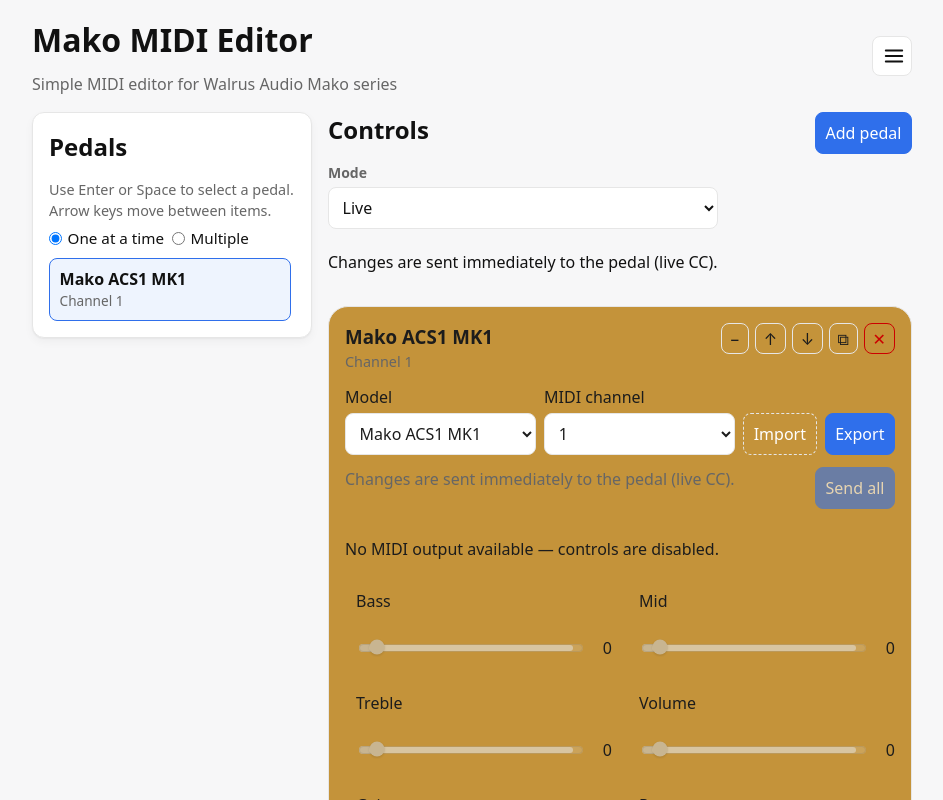
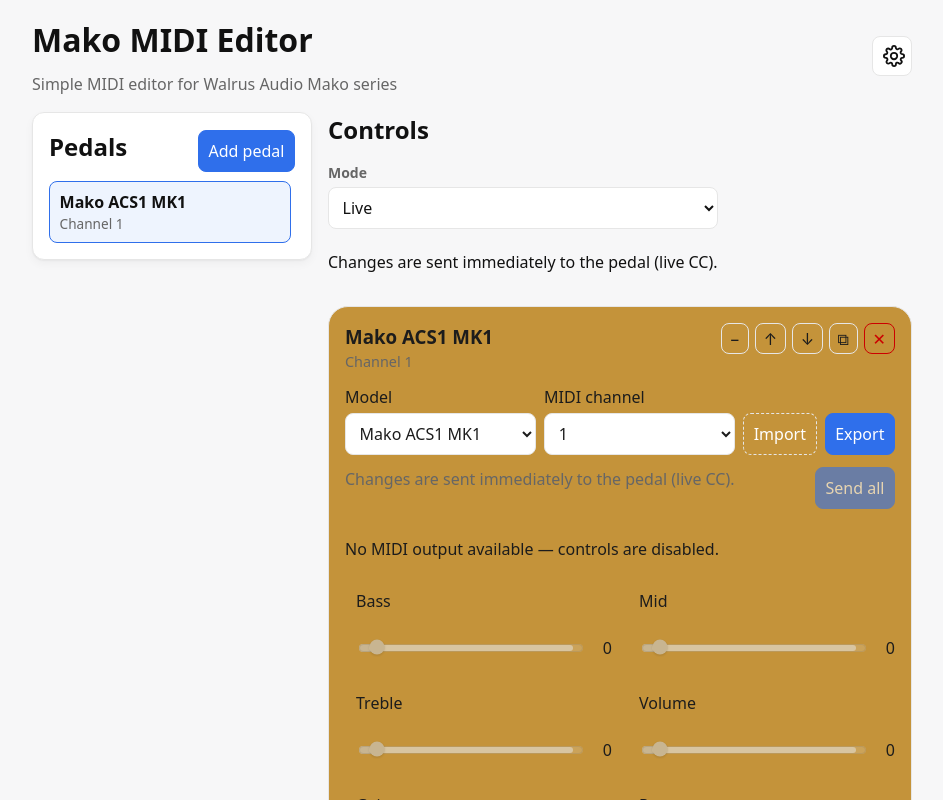
Before and after one commit to bpodrop/mako-editor, a Vue app: page /#/ in a window 1280 px wide. Shown: the top 800 px of the page, without its empty margins (168-1111 px from the left). Built offline with nearby package versions, Linux system fonts and the light colour scheme.

Commit message:
clean UI

```diff
--- a/src/composables/usePedalBoard.ts
+++ b/src/composables/usePedalBoard.ts
@@ -219,8 +219,9 @@ export function usePedalBoard() {
     );
   }
 
-  function addInstance(device?: string | null) {
-    const instance = createInstance(device ?? null, nextChannel());
+  function addInstance(device?: string | null, channelOverride?: number | null) {
+    const override = typeof channelOverride === 'number' ? channelOverride : undefined;
+    const instance = createInstance(device ?? null, override ?? nextChannel());
     setInstances([...instances.value, instance]);
     return instance;
   }
--- a/src/locales/en.json
+++ b/src/locales/en.json
@@ -63,16 +63,11 @@
     "cardTitle": "Pedal",
     "channelLabel": "Channel {channel}",
     "navigatorTitle": "Pedals",
-    "navigatorHelp": "Use Enter or Space to select a pedal. Arrow keys move between items.",
-    "selectionModeLabel": "Selection mode",
-    "selectionSingle": "One at a time",
-    "selectionMulti": "Multiple",
     "showNavigator": "Show pedal list",
     "hideNavigator": "Hide pedal list",
     "collapse": "Collapse card",
     "expand": "Expand card",
     "noSelectionSingle": "Select a pedal to display its controls.",
-    "noSelectionMulti": "Select one or more pedals to display their controls.",
     "visibleCount": "{count} pedal(s) displayed.",
     "dirtyLabel": "Pending changes",
     "moveUp": "Move up",
@@ -80,6 +75,11 @@
     "duplicate": "Duplicate",
     "remove": "Remove",
     "pedalSelect": "Model",
+    "selectPedalPlaceholder": "Choose a model to add",
+    "addPedalTitle": "Add a pedal",
+    "addPedalDescription": "Choose a pedal model and assign its MIDI channel.",
+    "addPedalConfirm": "Add to board",
+    "addPedalCancel": "Cancel",
     "channelSelect": "MIDI channel",
     "import": "Import",
     "export": "Export"
--- /dev/null
+++ b/src/ui/components/AddPedalDialog.vue
@@ -0,0 +1,193 @@
+<template>
+  <Teleport to="body">
+    <div v-if="open" class="add-pedal-dialog">
+      <div class="dialog-overlay" @click="handleCancel" />
+      <div
+        class="dialog-panel"
+        role="dialog"
+        aria-modal="true"
+        :aria-labelledby="titleId"
+        :aria-describedby="descriptionId"
+        ref="panelRef"
+        tabindex="-1"
+        @keydown.esc.prevent.stop="handleCancel"
+      >
+        <header class="dialog-header">
+          <h2 :id="titleId">{{ t('board.addPedalTitle') }}</h2>
+          <p :id="descriptionId" class="dialog-description">{{ t('board.addPedalDescription') }}</p>
+        </header>
+
+        <form class="dialog-body" @submit.prevent="handleConfirm">
+          <label class="label" :for="deviceId">{{ t('board.pedalSelect') }}</label>
+          <select
+            :id="deviceId"
+            v-model="selectedDevice"
+            class="select"
+            required
+          >
+            <option disabled value="">{{ t('board.selectPedalPlaceholder') }}</option>
+            <option v-for="opt in options" :key="opt.value" :value="opt.value">{{ opt.label }}</option>
+          </select>
+
+          <label class="label" :for="channelId">{{ t('board.channelSelect') }}</label>
+          <select
+            :id="channelId"
+            v-model.number="selectedChannel"
+            class="select"
+          >
+            <option v-for="channel in midiChannels" :key="channel" :value="channel">
+              {{ t('board.channelLabel', { channel }) }}
+            </option>
+          </select>
+
+          <div class="dialog-actions">
+            <button type="button" class="btn ghost" @click="handleCancel">
+              {{ t('board.addPedalCancel') }}
+            </button>
+            <button type="submit" class="btn" :disabled="!selectedDevice">
+              {{ t('board.addPedalConfirm') }}
+            </button>
+          </div>
+        </form>
+      </div>
+    </div>
+  </Teleport>
+</template>
+
+<script setup lang="ts">
+import { computed, nextTick, ref, watch } from 'vue';
+import { useI18n } from 'vue-i18n';
+
+interface Option {
+  value: string;
+  label: string;
+}
+
+const props = defineProps<{
+  open: boolean;
+  options: Option[];
+  initialDevice?: string | null;
+  initialChannel?: number | null;
+}>();
+
+const emit = defineEmits<{
+  (e: 'confirm', payload: { device: string; channel: number }): void;
+  (e: 'cancel'): void;
+}>();
+
+const { t } = useI18n();
+const panelRef = ref<HTMLDivElement | null>(null);
+const selectedDevice = ref('');
+const selectedChannel = ref(1);
+const baseId = Math.random().toString(36).slice(2, 8);
+const titleId = `add-pedal-title-${baseId}`;
+const descriptionId = `add-pedal-description-${baseId}`;
+const deviceId = `add-pedal-device-${baseId}`;
+const channelId = `add-pedal-channel-${baseId}`;
+
+const midiChannels = computed(() => Array.from({ length: 16 }, (_, index) => index + 1));
+
+function sanitizeChannel(value?: number | null) {
+  if (typeof value === 'number' && value >= 1 && value <= 16) return value;
+  return 1;
+}
+
+function resetSelections() {
+  const fallbackDevice = props.initialDevice && props.options.some((opt) => opt.value === props.initialDevice)
+    ? props.initialDevice
+    : props.options[0]?.value ?? '';
+  selectedDevice.value = fallbackDevice;
+  selectedChannel.value = sanitizeChannel(props.initialChannel);
+}
+
+watch(() => props.open, (isOpen) => {
+  if (isOpen) {
+    resetSelections();
+    nextTick(() => panelRef.value?.focus());
+  }
+});
+
+watch(() => props.initialDevice, (device) => {
+  if (!props.open) return;
+  if (device && props.options.some((opt) => opt.value === device)) {
+    selectedDevice.value = device;
+  }
+});
+
+watch(() => props.initialChannel, (channel) => {
+  if (!props.open) return;
+  selectedChannel.value = sanitizeChannel(channel);
+});
+
+function handleCancel() {
+  emit('cancel');
+}
+
+function handleConfirm() {
+  if (!selectedDevice.value) return;
+  emit('confirm', {
+    device: selectedDevice.value,
+    channel: selectedChannel.value,
+  });
+}
+</script>
+
+<style scoped>
+.add-pedal-dialog {
+  position: fixed;
+  inset: 0;
+  z-index: 1500;
+}
+.dialog-overlay {
+  position: absolute;
+  inset: 0;
+  background: rgba(0, 0, 0, 0.45);
+}
+.dialog-panel {
+  position: relative;
+  margin: 5vh auto;
+  max-width: 460px;
+  background: var(--surface);
+  border-radius: var(--radius);
+  border: 1px solid var(--border);
+  box-shadow: var(--shadow-2);
+  padding: 1.25rem;
+  display: flex;
+  flex-direction: column;
+  gap: 1rem;
+  outline: none;
+}
+.dialog-header h2 {
+  margin: 0 0 0.35rem;
+}
+.dialog-description {
+  margin: 0;
+  color: var(--muted);
+}
+.dialog-body {
+  display: flex;
+  flex-direction: column;
+  gap: 0.75rem;
+}
+.label {
+  display: block;
+  font-weight: 500;
+}
+.select {
+  width: 100%;
+}
+.dialog-actions {
+  margin-top: 0.5rem;
+  display: flex;
+  justify-content: flex-end;
+  gap: 0.5rem;
+}
+@media (max-width: 480px) {
+  .dialog-panel {
+    margin: 0;
+    min-height: 100%;
+    border-radius: 0;
+    justify-content: center;
+  }
+}
+</style>
--- a/src/ui/components/BurgerMenu.vue
+++ b/src/ui/components/BurgerMenu.vue
@@ -11,11 +11,12 @@
       @click="toggle"
     >
       <span class="icon-stack" aria-hidden="true">
-        <!-- Menu icon -->
-        <svg class="icon icon-menu" viewBox="0 0 24 24" fill="none" stroke="currentColor" stroke-width="2" stroke-linecap="round" stroke-linejoin="round">
-          <path d="M3 6h18"/>
-          <path d="M3 12h18"/>
-          <path d="M3 18h18"/>
+        <!-- Settings icon -->
+        <svg class="icon icon-gear" viewBox="0 0 24 24" fill="none" stroke="currentColor" stroke-width="2" stroke-linecap="round" stroke-linejoin="round">
+          <path d="M12 15.5a3.5 3.5 0 1 0 0-7 3.5 3.5 0 0 0 0 7Z" />
+          <path
+            d="M19.4 15a1.65 1.65 0 0 0 .33 1.82l.06.06a2 2 0 0 1-2.83 2.83l-.06-.06a1.65 1.65 0 0 0-1.82-.33 1.65 1.65 0 0 0-1 1.51V21a2 2 0 1 1-4 0v-.09a1.65 1.65 0 0 0-1-1.51 1.65 1.65 0 0 0-1.82.33l-.06.06a2 2 0 1 1-2.83-2.83l.06-.06a1.65 1.65 0 0 0 .33-1.82 1.65 1.65 0 0 0-1.51-1H3a2 2 0 1 1 0-4h.09a1.65 1.65 0 0 0 1.51-1 1.65 1.65 0 0 0-.33-1.82l-.06-.06a2 2 0 1 1 2.83-2.83l.06.06a1.65 1.65 0 0 0 1.82.33H9a1.65 1.65 0 0 0 1-1.51V3a2 2 0 1 1 4 0v.09a1.65 1.65 0 0 0 1 1.51 1.65 1.65 0 0 0 1.82-.33l.06-.06a2 2 0 1 1 2.83 2.83l-.06.06a1.65 1.65 0 0 0-.33 1.82V9a1.65 1.65 0 0 0 1.51 1H21a2 2 0 1 1 0 4h-.09a1.65 1.65 0 0 0-1.51 1Z"
+          />
         </svg>
         <!-- Close icon -->
         <svg class="icon icon-close" viewBox="0 0 24 24" fill="none" stroke="currentColor" stroke-width="2" stroke-linecap="round" stroke-linejoin="round">
@@ -50,14 +51,6 @@
           <DeviceSelect />
         </section>
 
-        <section class="drawer-section">
-          <ChannelPicker />
-        </section>
-
-        <section class="drawer-section">
-          <MidiTestButton />
-        </section>
-
         <section class="drawer-section drawer-meta" role="note" :aria-label="t('menu.infoTitle')">
           <div class="info-box">
             <strong class="info-title">{{ t('menu.infoTitle') }}</strong>
@@ -82,9 +75,7 @@
 import { ref, onMounted, onBeforeUnmount } from 'vue';
 import { useI18n } from 'vue-i18n';
 import DeviceSelect from './DeviceSelect.vue';
-import ChannelPicker from './ChannelPicker.vue';
 import LocaleSwitcher from './LocaleSwitcher.vue';
-import MidiTestButton from './MidiTestButton.vue';
 
 const emit = defineEmits<{
   (e: 'open-legal'): void;
@@ -137,9 +128,9 @@ onBeforeUnmount(() => {
 
 .icon-stack { position: relative; width: 22px; height: 22px; display: inline-block; }
 .icon { position: absolute; inset: 0; width: 22px; height: 22px; transition: opacity .2s ease, transform .2s ease; }
-.icon-menu { opacity: 1; }
+.icon-gear { opacity: 1; }
 .icon-close { opacity: 0; transform: rotate(-90deg) scale(.9); }
-.burger-btn.open .icon-menu { opacity: 0; transform: rotate(90deg) scale(.9); }
+.burger-btn.open .icon-gear { opacity: 0; transform: rotate(90deg) scale(.9); }
 .burger-btn.open .icon-close { opacity: 1; transform: rotate(0deg) scale(1); }
 
 .overlay {
--- a/src/ui/components/PedalNavigator.vue
+++ b/src/ui/components/PedalNavigator.vue
@@ -2,40 +2,17 @@
   <aside class="pedal-navigator card" aria-labelledby="board-nav-title">
     <div class="navigator-header">
       <h2 id="board-nav-title">{{ t('board.navigatorTitle') }}</h2>
-      <p class="navigator-help" id="board-nav-help">
-        {{ t('board.navigatorHelp') }}
-      </p>
-      <div class="selection-toggle" role="group" :aria-label="t('board.selectionModeLabel')">
-        <label>
-          <input
-            type="radio"
-            name="selection-mode"
-            value="single"
-            :checked="props.selectionMode === 'single'"
-            @change="() => emit('update:selection-mode', 'single')"
-          />
-          {{ t('board.selectionSingle') }}
-        </label>
-        <label>
-          <input
-            type="radio"
-            name="selection-mode"
-            value="multi"
-            :checked="props.selectionMode === 'multi'"
-            @change="() => emit('update:selection-mode', 'multi')"
-          />
-          {{ t('board.selectionMulti') }}
-        </label>
-      </div>
+      <button class="btn small add-btn" type="button" @click="emit('add-pedal')">
+        {{ t('board.addPedal') }}
+      </button>
     </div>
 
     <div
       ref="listRef"
       class="navigator-list"
       role="listbox"
-      :aria-multiselectable="props.selectionMode === 'multi' ? 'true' : 'false'"
       aria-labelledby="board-nav-title"
-      aria-describedby="board-nav-help"
+      aria-multiselectable="false"
     >
       <button
         v-for="entry in entries"
@@ -77,13 +54,12 @@ import type { PedalInstance } from '../../composables/usePedalBoard';
 const props = defineProps<{
   instances: PedalInstance[];
   selectedIds: string[];
-  selectionMode: 'single' | 'multi';
   dirtyMap: Record<string, boolean>;
 }>();
 
 const emit = defineEmits<{
   (e: 'update:selected-ids', ids: string[]): void;
-  (e: 'update:selection-mode', mode: 'single' | 'multi'): void;
+  (e: 'add-pedal'): void;
 }>();
 
 const { t } = useI18n();
@@ -104,17 +80,7 @@ function isSelected(id: string): boolean {
 }
 
 function handleSelect(id: string) {
-  if (props.selectionMode === 'single') {
-    emit('update:selected-ids', [id]);
-    return;
-  }
-  const set = new Set(props.selectedIds);
-  if (set.has(id)) {
-    set.delete(id);
-  } else {
-    set.add(id);
-  }
-  emit('update:selected-ids', Array.from(set));
+  emit('update:selected-ids', [id]);
 }
 
 function queryItems(): HTMLButtonElement[] {
@@ -153,27 +119,12 @@ function focusEdge(position: 'start' | 'end') {
 }
 .navigator-header {
   display: flex;
-  flex-direction: column;
-  gap: 0.35rem;
+  align-items: center;
+  justify-content: space-between;
+  gap: 0.5rem;
 }
-.navigator-help {
-  margin: 0;
-  font-size: 0.9rem;
-  color: var(--muted);
-}
-.selection-toggle {
-  display: flex;
-  gap: 0.5rem;
-  flex-wrap: wrap;
-  font-size: 0.95rem;
-}
-.selection-toggle label {
-  display: flex;
-  align-items: center;
-  gap: 0.35rem;
-}
-.selection-toggle input[type='radio'] {
-  margin: 0;
+.add-btn {
+  flex-shrink: 0;
 }
 .navigator-list {
   display: flex;
--- a/src/ui/pages/EditorPage.vue
+++ b/src/ui/pages/EditorPage.vue
@@ -19,10 +19,9 @@
           <PedalNavigator
             :instances="instances"
             :selected-ids="selectedIds"
-            :selection-mode="selectionMode"
             :dirty-map="dirtyMap"
             @update:selected-ids="onNavigatorSelection"
-            @update:selection-mode="onNavigatorModeChange"
+            @add-pedal="openAddPedalDialog"
           />
         </div>
 
@@ -43,9 +42,6 @@
                 aria-controls="pedal-navigator-panel"
               >
                 {{ isNavigatorVisible ? t('board.hideNavigator') : t('board.showNavigator') }}
-              </button>
-              <button class="btn" type="button" @click="addPedal">
-                {{ t('board.addPedal') }}
               </button>
             </div>
           </section>
@@ -83,6 +79,15 @@
       </div>
     </main>
 
+    <AddPedalDialog
+      :open="isAddPedalDialogOpen"
+      :options="pedalOptions"
+      :initial-device="pendingAddDevice"
+      :initial-channel="pendingAddChannel"
+      @confirm="onAddPedalConfirm"
+      @cancel="closeAddPedalDialog"
+    />
+
     <footer class="footer">
       <small class="copyright">
         © {{ currentYear }} - {{ appVersion }} - <a href="https://fr.audiofanzine.com/membres/207406/" target="_blank" rel="noopener noreferrer">benbao</a>
@@ -115,6 +120,7 @@ import { useRouter } from 'vue-router';
 import { useI18n } from 'vue-i18n';
 import BurgerMenu from '../components/BurgerMenu.vue';
 import ModeToggle from '../components/ModeToggle.vue';
+import AddPedalDialog from '../components/AddPedalDialog.vue';
 import PedalBoardCard from '../components/PedalBoardCard.vue';
 import PedalNavigator from '../components/PedalNavigator.vue';
 import { listPedals } from '../../config/pedalConfig';
@@ -134,9 +140,6 @@ const appVersion = computed(() => t('app.version', { version: pkg?.version ?? '0
 
 const initialMode = typeof window !== 'undefined' ? localStorage.getItem('midi-mode') : null;
 const interactionMode = ref<'live' | 'preset'>(initialMode === 'preset' ? 'preset' : 'live');
-const selectionModeKey = 'board-selection-mode';
-const initialSelectionMode = typeof window !== 'undefined' ? localStorage.getItem(selectionModeKey) : null;
-const selectionMode = ref<'single' | 'multi'>(initialSelectionMode === 'multi' ? 'multi' : 'single');
 const selectedIds = ref<string[]>([]);
 const dirtyMap = ref<Record<string, boolean>>({});
 const isCompactLayout = ref(false);
@@ -144,21 +147,13 @@ const isNavigatorOpen = ref(true);
 const MOBILE_QUERY = '(max-width: 720px)';
 const collapsedStorageKey = 'board-collapsed:v1';
 const collapsedMap = ref<Record<string, boolean>>({});
+const isAddPedalDialogOpen = ref(false);
+const pendingAddDevice = ref('');
+const pendingAddChannel = ref(1);
 let mediaQuery: MediaQueryList | null = null;
 
 watch(interactionMode, (mode) => {
   try { localStorage.setItem('midi-mode', mode); } catch {}
-});
-
-watch(selectionMode, (mode, previous) => {
-  if (mode !== previous) {
-    syncSelectedIds(selectedIds.value);
-  }
-  try {
-    localStorage.setItem(selectionModeKey, mode);
-  } catch {
-    // ignore persistence errors
-  }
 });
 
 const modeDescription = computed(() =>
@@ -167,20 +162,14 @@ const modeDescription = computed(() =>
 
 const visibleInstances = computed(() => {
   if (!instances.value.length) return [];
-  if (selectionMode.value === 'single') {
-    const id = selectedIds.value[0];
-    if (!id) return [];
-    return instances.value.filter((inst) => inst.id === id);
-  }
-  if (!selectedIds.value.length) return [];
-  const selectedSet = new Set(selectedIds.value);
-  return instances.value.filter((inst) => selectedSet.has(inst.id));
+  const id = selectedIds.value[0];
+  if (!id) return [];
+  const match = instances.value.find((inst) => inst.id === id);
+  return match ? [match] : [];
 });
 
 const visibleIdSet = computed(() => new Set(visibleInstances.value.map((inst) => inst.id)));
-const emptySelectionMessage = computed(() =>
-  selectionMode.value === 'multi' ? t('board.noSelectionMulti') : t('board.noSelectionSingle')
-);
+const emptySelectionMessage = computed(() => t('board.noSelectionSingle'));
 const selectionStatusMessage = computed(() => {
   const count = visibleInstances.value.length;
   if (!count) return emptySelectionMessage.value;
@@ -195,13 +184,33 @@ function isCardCollapsed(id: string): boolean {
   return Boolean(collapsedMap.value[id]);
 }
 
-function addPedal() {
-  const instance = addInstance();
-  if (selectionMode.value === 'multi') {
-    syncSelectedIds([...selectedIds.value, instance.id]);
-  } else {
-    syncSelectedIds([instance.id]);
+function suggestChannel(): number {
+  const used = new Set(instances.value.map((inst) => inst.channel));
+  for (let c = 1; c <= 16; c += 1) {
+    if (!used.has(c)) return c;
   }
+  return instances.value[instances.value.length - 1]?.channel ?? 1;
+}
+
+function addPedal(device?: string | null, channel?: number | null) {
+  const instance = addInstance(device ?? null, channel ?? null);
+  syncSelectedIds([instance.id]);
+}
+
+function openAddPedalDialog() {
+  if (!pedalOptions.length) return;
+  pendingAddDevice.value = pedalOptions[0]?.value ?? '';
+  pendingAddChannel.value = suggestChannel();
+  isAddPedalDialogOpen.value = true;
+}
+
+function closeAddPedalDialog() {
+  isAddPedalDialogOpen.value = false;
+}
+
+function onAddPedalConfirm(payload: { device: string; channel: number }) {
+  addPedal(payload.device, payload.channel);
+  closeAddPedalDialog();
 }
 
 function onUpdateDevice(payload: { id: string; device: string | null }) {
@@ -261,7 +270,6 @@ watch(instances, (next) => {
 }, { immediate: true });
 
 watch(selectedIds, (current, previous) => {
-  if (selectionMode.value !== 'single') return;
   const currentId = current[0];
   const previousId = previous?.[0];
   if (!currentId || currentId === previousId) return;
@@ -279,19 +287,11 @@ function arraysEqual(a: string[], b: string[]): boolean {
 
 function sanitizeIds(source: string[]): string[] {
   const allowed = new Set(instances.value.map((inst) => inst.id));
-  const unique: string[] = [];
   for (const id of source) {
-    if (!allowed.has(id)) continue;
-    if (unique.includes(id)) continue;
-    unique.push(id);
-    if (selectionMode.value === 'single') break;
+    if (allowed.has(id)) return [id];
   }
-  if (selectionMode.value === 'single') {
-    if (unique.length) return [unique[0]];
-    const fallback = instances.value[0]?.id;
-    return fallback ? [fallback] : [];
-  }
-  return unique;
+  const fallback = instances.value[0]?.id;
+  return fallback ? [fallback] : [];
 }
 
 function syncSelectedIds(next: string[]) {
@@ -303,11 +303,6 @@ function syncSelectedIds(next: string[]) {
 
 function onNavigatorSelection(ids: string[]) {
   syncSelectedIds(ids);
-}
-
-function onNavigatorModeChange(mode: 'single' | 'multi') {
-  if (selectionMode.value === mode) return;
-  selectionMode.value = mode;
 }
 
 function onDirtyState(payload: { id: string; dirty: boolean }) {
```
Also changed, not shown: src/locales/fr.json (+5 -5 lines), src/ui/components/ChannelPicker.vue (deleted, +0 -39 lines), src/ui/components/MidiTestButton.vue (deleted, +0 -44 lines).
